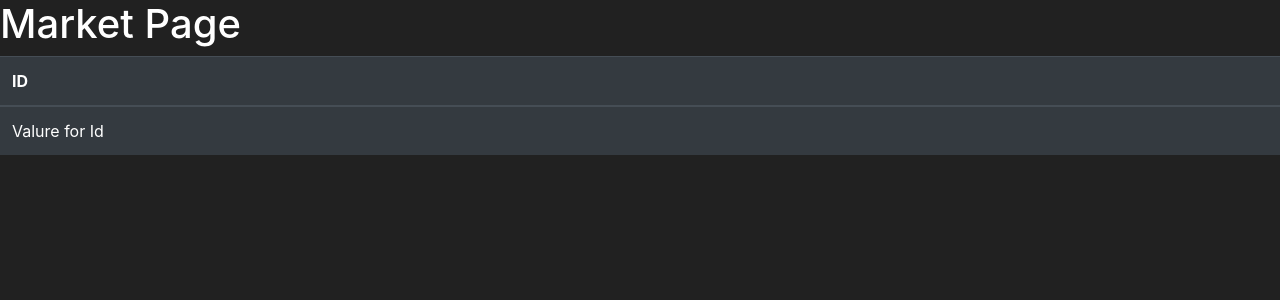
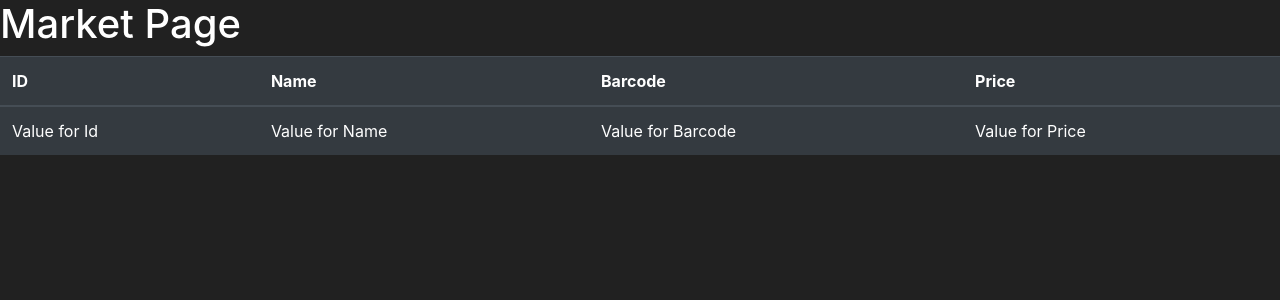
Before and after one commit to njerigathigi/FlaskMarket, a Flask app: page /market in a window 1280 px wide. Shown: the part 56-356 px from the top of the page. Run offline with Flask 2, Linux system fonts and the light colour scheme.

Commit message:
filling table

```diff
--- a/templates/market.html
+++ b/templates/market.html
@@ -41,12 +41,19 @@
             <tr>
                 <!-- Your Columns HERE -->
                 <th scope="col">ID</th>
+                <th scope="col">Name</th>
+                <th scope="col">Barcode</th>
+                <th scope="col">Price</th>
+
             </tr>
         </thead>
         <tbody>
             <!-- Your rows inside the table HERE: -->
                 <tr>
-                    <td>Valure for Id</td>
+                    <td>Value for Id</td>
+                    <td>Value for Name</td>
+                    <td>Value for Barcode</td>
+                    <td>Value for Price</td>
                 </tr>
         </tbody>
     </table>
```
